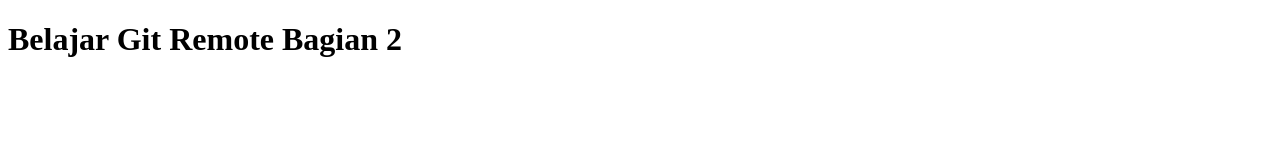
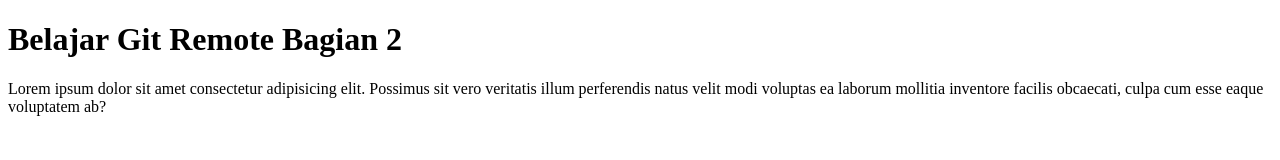
Before and after one commit to putrifz/belajar-remote-2, a plain HTML site: page index.html in a window 1280 px wide. Drawn offline with Linux system fonts and the light colour scheme.

Commit message:
Menambah Paragraf

```diff
--- a/index.html
+++ b/index.html
@@ -8,5 +8,6 @@
 </head>
 <body>
     <h1>Belajar Git Remote Bagian 2</h1>
+    <p>Lorem ipsum dolor sit amet consectetur adipisicing elit. Possimus sit vero veritatis illum perferendis natus velit modi voluptas ea laborum mollitia inventore facilis obcaecati, culpa cum esse eaque voluptatem ab?</p>
 </body>
 </html>
```
